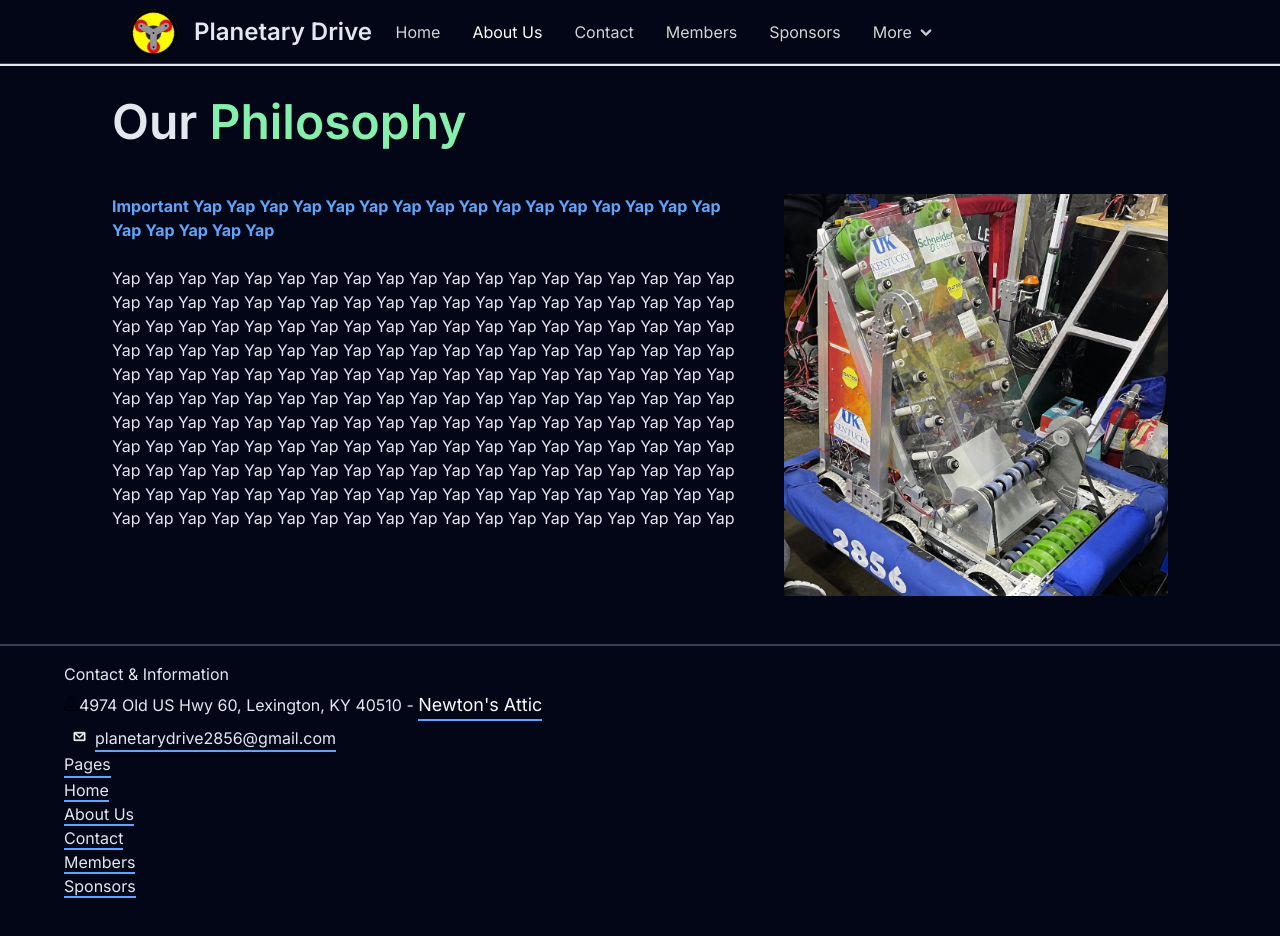
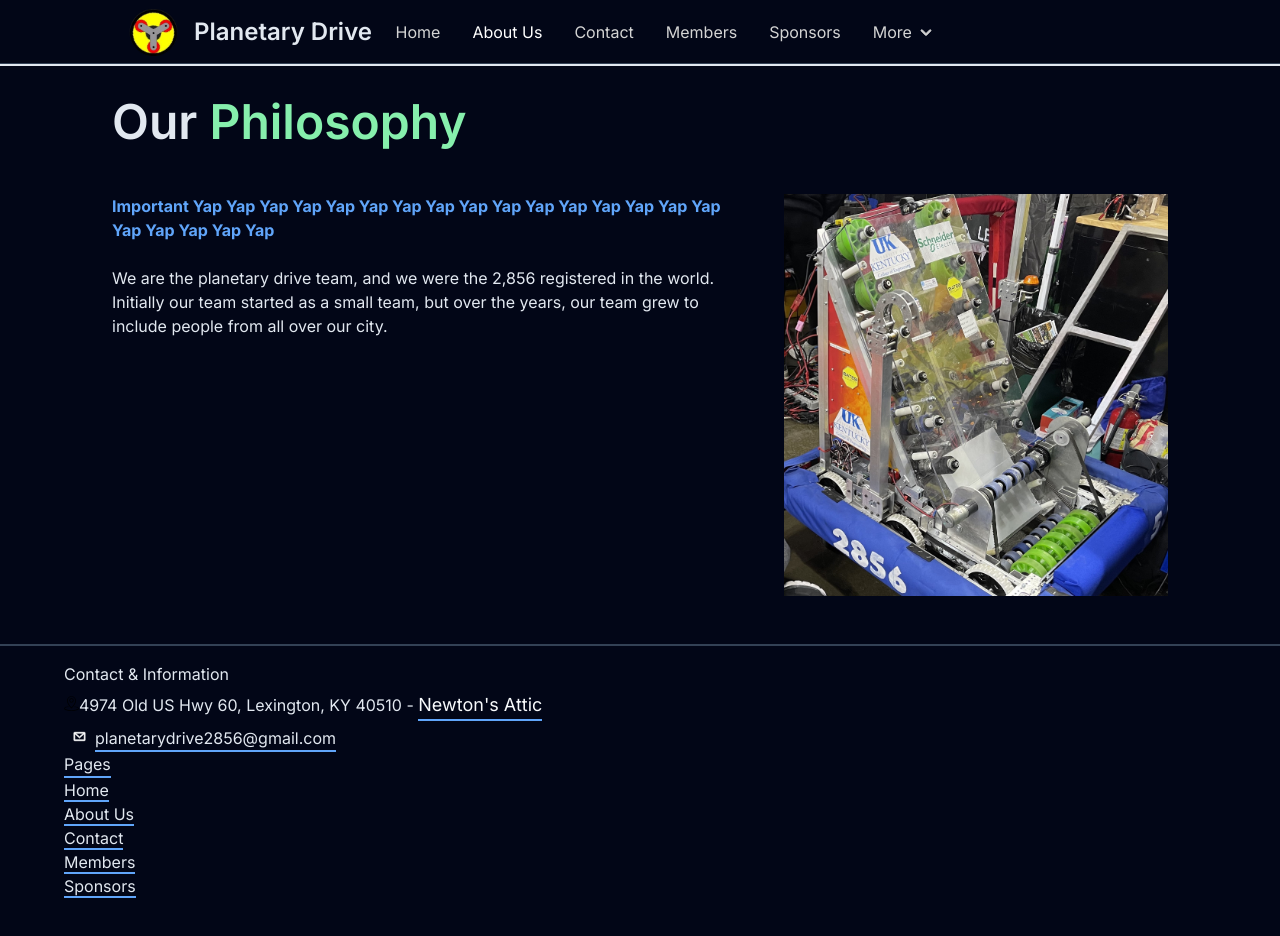
Before and after one commit to EricS-200/PlanetaryDrive_FRC2856_Website, a Next.js app: page /about in a window 1280 px wide. Shown: the top 936 px of the page. Built offline with nearby package versions, Linux system fonts and the light colour scheme.

Commit message:
Update page.jsx

```diff
--- a/app/about/page.jsx
+++ b/app/about/page.jsx
@@ -27,16 +27,8 @@ export default function AboutUs() {
                                 Important Yap Yap Yap Yap Yap Yap Yap Yap Yap Yap Yap Yap Yap Yap Yap Yap Yap Yap Yap
                                 Yap Yap
                             </strong><br/><br/>
-                            Yap Yap Yap Yap Yap Yap Yap Yap Yap Yap Yap Yap Yap Yap Yap Yap Yap Yap Yap Yap Yap Yap Yap
-                            Yap Yap Yap Yap Yap Yap Yap Yap Yap Yap Yap Yap Yap Yap Yap Yap Yap Yap Yap Yap Yap Yap Yap
-                            Yap Yap Yap Yap Yap Yap Yap Yap Yap Yap Yap Yap Yap Yap Yap Yap Yap Yap Yap Yap Yap Yap Yap
-                            Yap Yap Yap Yap Yap Yap Yap Yap Yap Yap Yap Yap Yap Yap Yap Yap Yap Yap Yap Yap Yap Yap Yap
-                            Yap Yap Yap Yap Yap Yap Yap Yap Yap Yap Yap Yap Yap Yap Yap Yap Yap Yap Yap Yap Yap Yap Yap
-                            Yap Yap Yap Yap Yap Yap Yap Yap Yap Yap Yap Yap Yap Yap Yap Yap Yap Yap Yap Yap Yap Yap Yap
-                            Yap Yap Yap Yap Yap Yap Yap Yap Yap Yap Yap Yap Yap Yap Yap Yap Yap Yap Yap Yap Yap Yap Yap
-                            Yap Yap Yap Yap Yap Yap Yap Yap Yap Yap Yap Yap Yap Yap Yap Yap Yap Yap Yap Yap Yap Yap Yap
-                            Yap Yap Yap Yap Yap Yap Yap Yap Yap Yap Yap Yap Yap Yap Yap Yap Yap Yap Yap Yap Yap Yap Yap
-                            Yap Yap
+                            We are the planetary drive team, and we were the 2,856 registered in the world. Initially our team started as a small team, but over the years,
+                            our team grew to include people from all over our city.
                         </p>
 
                         <div className={"w-[30vw] overflow-hidden flex-none ml-8"}>
```
